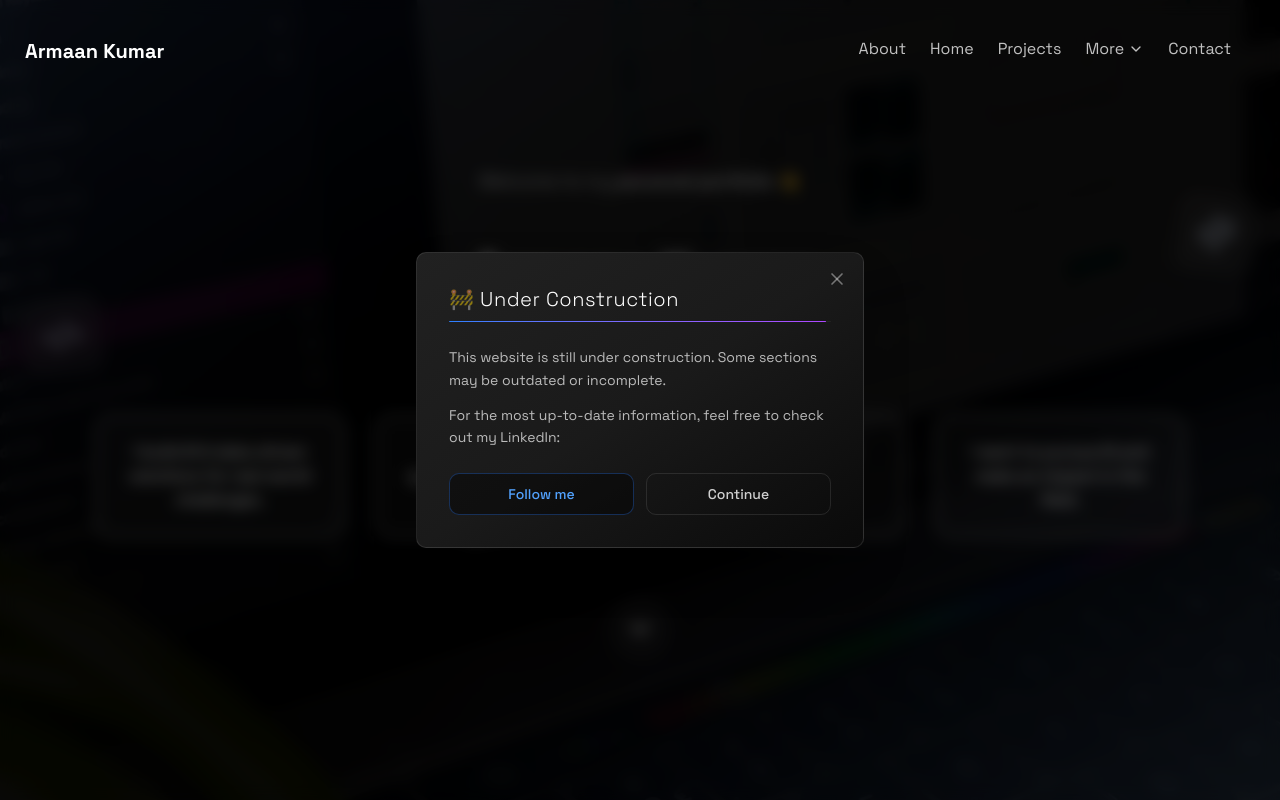
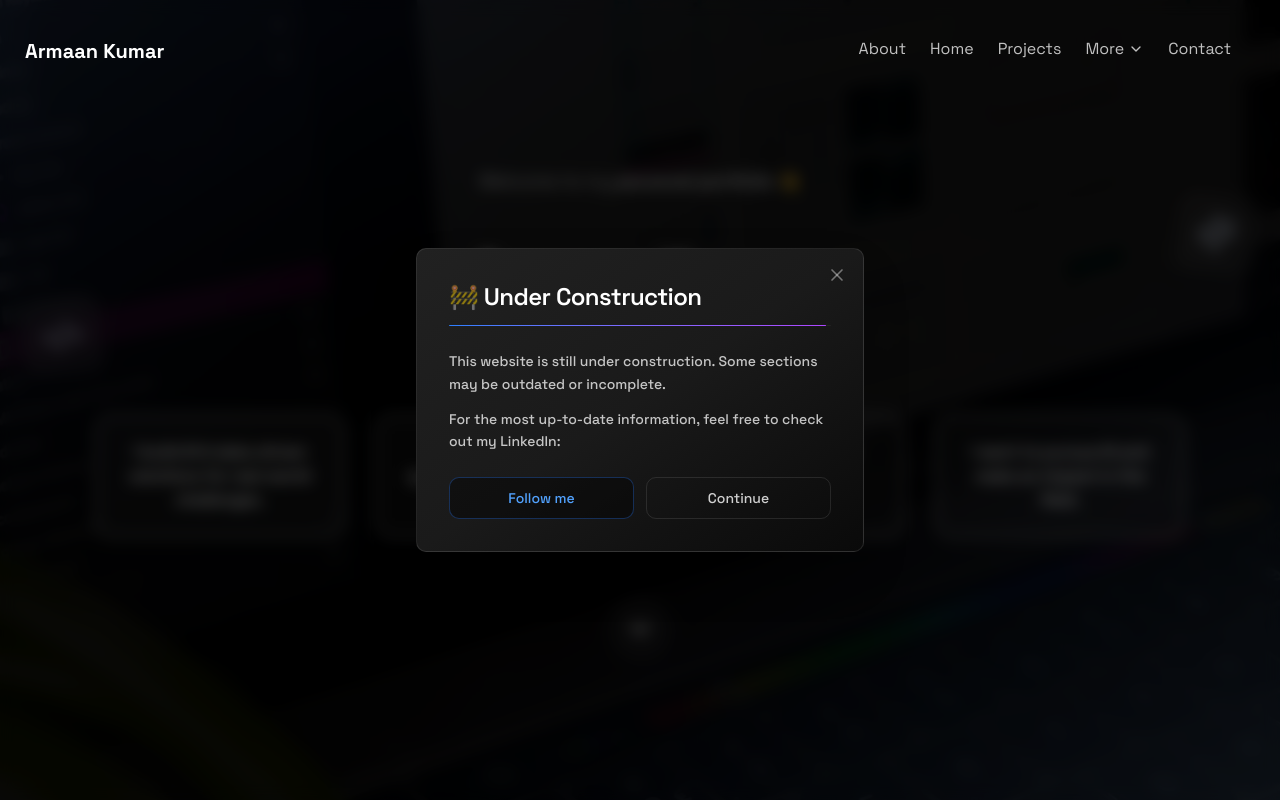
Before and after one commit to ItsMeArm00n/Main-Portfilio, a Next.js app: page / in a window 1280 px wide. Shown: the top 800 px of the page. Built offline with nearby package versions, Linux system fonts and the light colour scheme.

Commit message:
Update welcome-popup.tsx

```diff
--- a/components/welcome-popup.tsx
+++ b/components/welcome-popup.tsx
@@ -58,7 +58,7 @@ export default function WelcomePopup() {
         <div className="p-8">
           {/* Header */}
           <div className="mb-6">
-            <h2 className="text-xl font-light text-white mb-2 tracking-wide">
+            <h2 className="text-2xl font-semibold text-white mb-3 tracking-tight">
               <span className="inline-block animate-pulse">🚧</span> Under Construction
             </h2>
             <div className="relative w-full h-px bg-white/5 overflow-hidden rounded-full">
@@ -67,7 +67,7 @@ export default function WelcomePopup() {
           </div>
 
           {/* Body */}
-          <div className="space-y-3 text-white/70 text-sm leading-relaxed">
+          <div className="space-y-3 text-white/75 text-sm leading-relaxed font-medium">
             <p>
               This website is still under construction. Some sections may be outdated or incomplete.
             </p>
```
